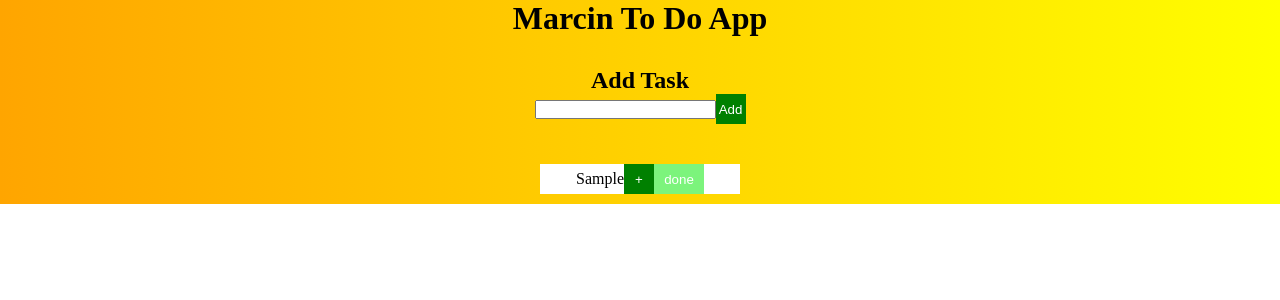
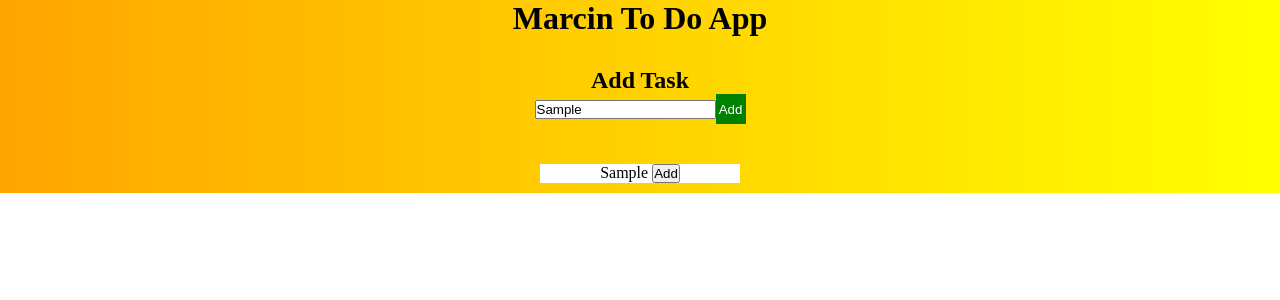
Before and after one commit to marcinoles87/todolist, a React (Create React App) app: page / in a window 1280 px wide. Both pictures are taken after typing "Sample" into the empty fields and a click on the button "Add". Shown: the top 300 px of the page. Built offline with nearby package versions, Linux system fonts and the light colour scheme.

Commit message:
work with task

```diff
--- a/src/components/Task.js
+++ b/src/components/Task.js
@@ -31,7 +31,7 @@ export default function Task() {
   return (
     <div  className='Task'>
         <h2>Add Task</h2>
-        <input onChange={handleOnChange} value={task}></input><button onClick={submitTodos} className='btn-add'>Add</button>
+        <input onChange={handleOnChange} ></input><button onClick={submitTodos} className='btn-add'>Add</button>
         <ToDo todos={todos} key={todos.id}></ToDo>
     </div>
   )
--- a/src/components/To.js
+++ b/src/components/To.js
@@ -2,10 +2,8 @@ import React from 'react'
 
 export default function To({text ,id}) {
   return (
+    <div>
 
-        <li key={id}>{text}
-         <button className='btn-add'>+</button>
-           <button className='btn-done'>done</button>
-    </li>
+    </div>
   )
 }
--- a/src/components/ToDo.js
+++ b/src/components/ToDo.js
@@ -10,13 +10,11 @@ console.log(todos.id)
 
   return (
     <div className='todo'>
-
-   <ul>
-          {todos.map( (todo) => {
-            return <To text={todo.text} id={todo.id}></To>
-          })}
-
-          </ul>
+      <ul>
+      {todos.map( (todo) => {
+        return <li key={todo.id}>{todo.text} <button>Add</button></li>
+      })}
+      </ul>
     </div>
   )
 }
```
